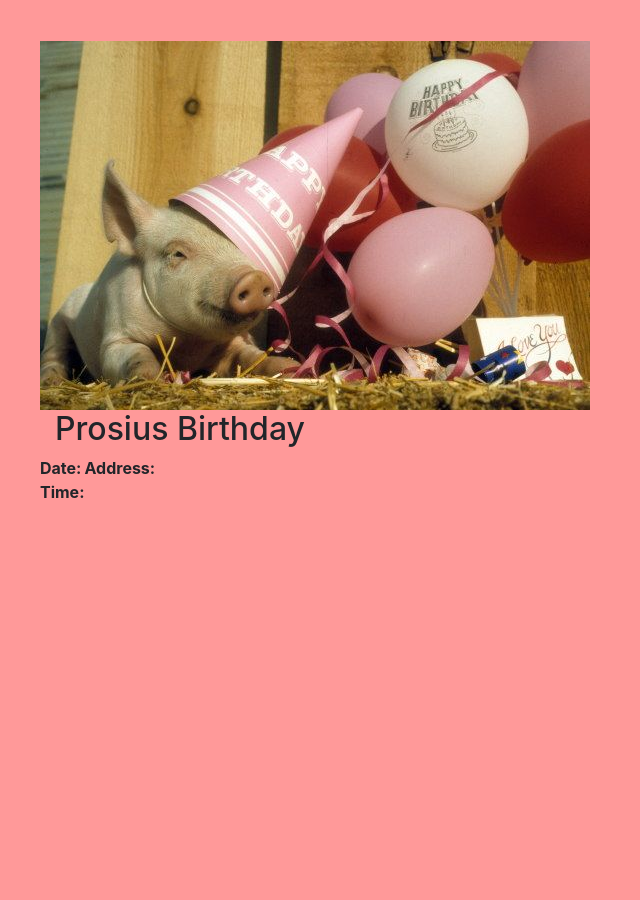
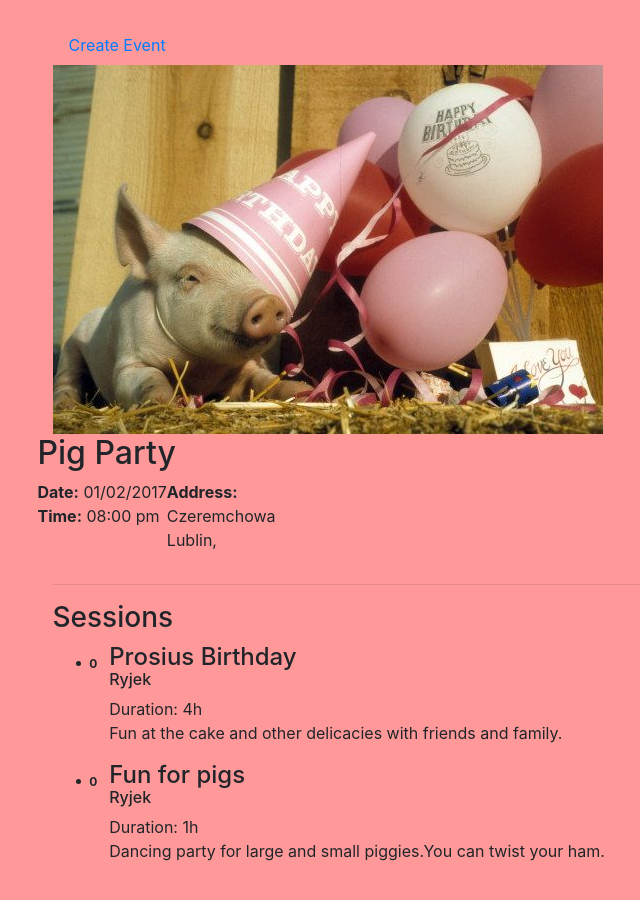
Before and after one commit to AgnieszkaKurek/SinglePageApp, a website: page pages/EventDetails.html in a window 1280 px wide. Shown: the whole page, without its empty margins (30-670 px from the left). Before the commit the page ends 800 px from the top, so only its background shows below. Drawn offline with nearby package versions, Linux system fonts and the light colour scheme.

Commit message:
add new event

```diff
--- a/pages/EventDetails.html
+++ b/pages/EventDetails.html
@@ -12,29 +12,67 @@
     <div class="navbar">
         <div class="navbar-inner">
             <ul class="nav">
+                <li><a href="/NewEvent.html">Create Event</a></li>
+            </ul>
 
-                </ul>
         </div>
     </div>
     <div ng-controller="EventController">
-            <img ng-src="{{event.imageUrl}}" alt="{{event.name}} />
+        <div id="me">
+            <img data-ng-src="{{event.imageUrl}}" alt="{{event.name}}"/>
+
             <div class="row">
-              <div class="spann11">
-                  <h2>{{event.name}}</h2>
+                <div class="span11">
+                    <h2>{{event.name}}
+                    </h2>
                 </div>
             </div>
             <div class="row">
                 <div class="span3">
-                <div><strong>Date:</strong>{{event.date}}</div>
-                <div><strong>Time:</strong>{{event.time}}</div>
+                    <div><strong>Date:</strong> {{event.date}}</div>
+                    <div><strong>Time:</strong> {{event.time}}</div>
                 </div>
                 <div class="span4">
                     <address>
                         <strong>Address:</strong><br/>
                         {{event.location.address}}<br/>
-                    {{event.location.city}}
+                        {{event.location.city}}, {{event.location.province}}
                     </address>
                 </div>
+            </div>
+            <hr/>
+
+
+
+        <h3>Sessions</h3>
+         <ul class="thumbnails">
+                 <li ng-repeat="session in event.sessions">
+                    <div class="row session">
+                     <div class="span0 well votingWidget">
+                            <div class="votingButton" ng-click="upVoteSession(session)">
+                                <i class="icon-chevron-up icon-white"></i>
+                            </div>
+                            <div class="badge badge-inverse">
+                                <div>{{session.upVoteCount}}</div>
+                            </div>
+                            <div class="votingButton" ng-click="downVoteSession(session)">
+                                <i class="icon-chevron-down"></i>
+                            </div>
+                        </div>
+
+
+                         <div class="well span9">
+                             <h4 class="well-title">{{session.name}}</h4>
+                             <h6>{{session.creatorName}}</h6>
+                             <span>Duration: {{session.duration}}</span><br/>
+                             <p>{{session.abstract}}</p>
+                         </div>
+                     </div>
+                </li>
+
+
+
+        </ul>
     </div>
   </div>
 <script src="../bower_components/jquery/dist/jquery.min.js"></script>
--- a/scripts/EventController.js
+++ b/scripts/EventController.js
@@ -1,17 +1,35 @@
 'use strict';
 
 eventsApp.controller('EventController',
+function EventController($scope) {
 
-function EventController($scope) {
     $scope.event = {
-        name: 'Prosius Birthday',
+        name: 'Pig Party',
         date: '01/02/2017',
         time: '08:00 pm',
     location: {
         address: 'Czeremchowa',
         city:'Lublin'
     },
-    imageUrl: '../images/pig.jpg'
+    imageUrl: '../images/pig.jpg',
+    sessions: [
+        {
+            name: 'Prosius Birthday',
+            creatorName:'Ryjek',
+            duration:'4h',
+            abstract:'Fun at the cake and other delicacies with friends and family.',
+            upVoteCount: 0
+        },
+        {
+            name: 'Fun for pigs',
+            creatorName:'Ryjek',
+            duration:'1h',
+            abstract:'Dancing party for large and small  piggies.You can twist your ham.',
+            upVoteCount: 0
+        },
+
+
+    ]
     }
 }
 );
--- a/styles/app.css
+++ b/styles/app.css
@@ -2,6 +2,12 @@
 body {
    background-color:#ff9999;
    padding:25px;
+   padding-left: 20px;
+   padding-right: 25px;
+}
+
+h6 {
+  margin-top: -10px;
 }
 
 .hoverwell:hover {
@@ -16,6 +22,7 @@ select, textarea {
   margin-top: 0px;
 }
 .session {
+
     -webkit-touch-callout: none;
     -webkit-user-select: none;
     -khtml-user-select: none;
@@ -34,7 +41,7 @@ select, textarea {
   cursor:pointer;
 }
 
-.sessionThumbnail {
+.sessionThumbnails {
   height: 100%;
   overflow: hidden;
 }
```
Lines whose indentation alone changed are shown as unchanged.
